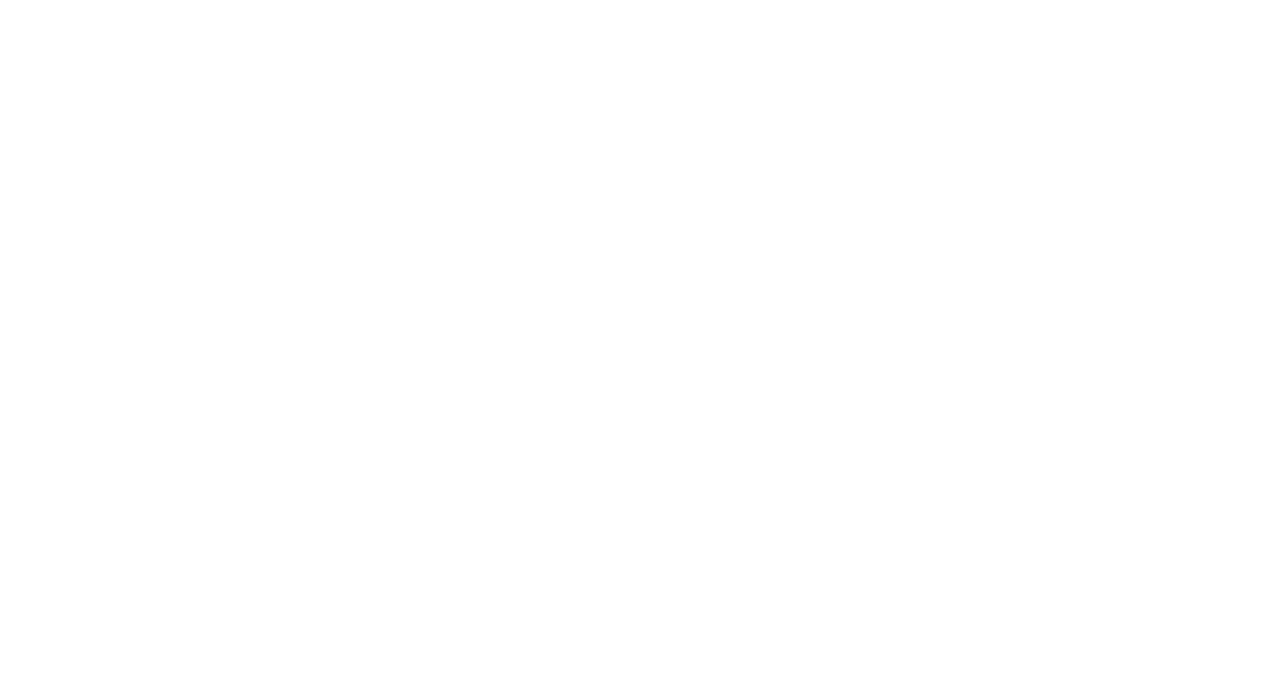
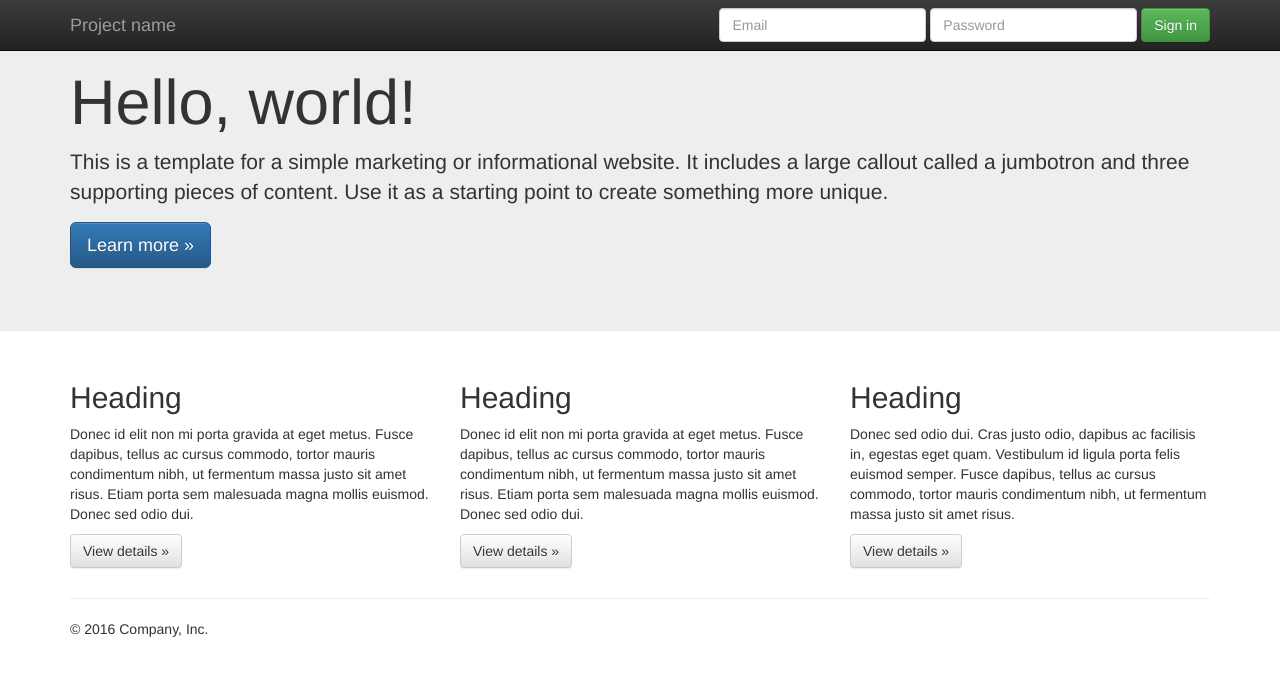
Before and after one commit to Dannerdk21/Projekt-1, a plain HTML site: page src/index.html in a window 1280 px wide. Drawn offline with Linux system fonts and the light colour scheme.

Commit message:
added bootstrap template

```diff
--- a/src/index.html
+++ b/src/index.html
@@ -21,7 +21,76 @@
 </head>
 
 <body>
+    <nav class="navbar navbar-inverse navbar-fixed-top">
+        <div class="container">
+            <div class="navbar-header">
+                <button type="button" class="navbar-toggle collapsed" data-toggle="collapse" data-target="#navbar" aria-expanded="false"
+                    aria-controls="navbar">
+            <span class="sr-only">Toggle navigation</span>
+            <span class="icon-bar"></span>
+            <span class="icon-bar"></span>
+            <span class="icon-bar"></span>
+          </button>
+                <a class="navbar-brand" href="#">Project name</a>
+            </div>
+            <div id="navbar" class="navbar-collapse collapse">
+                <form class="navbar-form navbar-right">
+                    <div class="form-group">
+                        <input type="text" placeholder="Email" class="form-control">
+                    </div>
+                    <div class="form-group">
+                        <input type="password" placeholder="Password" class="form-control">
+                    </div>
+                    <button type="submit" class="btn btn-success">Sign in</button>
+                </form>
+            </div>
+            <!--/.navbar-collapse -->
+        </div>
+    </nav>
 
+    <!-- Main jumbotron for a primary marketing message or call to action -->
+    <div class="jumbotron">
+        <div class="container">
+            <h1>Hello, world!</h1>
+            <p>This is a template for a simple marketing or informational website. It includes a large callout called a jumbotron
+                and three supporting pieces of content. Use it as a starting point to create something more unique.</p>
+            <p><a class="btn btn-primary btn-lg" href="#" role="button">Learn more &raquo;</a></p>
+        </div>
+    </div>
+
+    <div class="container">
+        <!-- Example row of columns -->
+        <div class="row">
+            <div class="col-md-4">
+                <h2>Heading</h2>
+                <p>Donec id elit non mi porta gravida at eget metus. Fusce dapibus, tellus ac cursus commodo, tortor mauris
+                    condimentum nibh, ut fermentum massa justo sit amet risus. Etiam porta sem malesuada magna mollis euismod.
+                    Donec sed odio dui. </p>
+                <p><a class="btn btn-default" href="#" role="button">View details &raquo;</a></p>
+            </div>
+            <div class="col-md-4">
+                <h2>Heading</h2>
+                <p>Donec id elit non mi porta gravida at eget metus. Fusce dapibus, tellus ac cursus commodo, tortor mauris
+                    condimentum nibh, ut fermentum massa justo sit amet risus. Etiam porta sem malesuada magna mollis euismod.
+                    Donec sed odio dui. </p>
+                <p><a class="btn btn-default" href="#" role="button">View details &raquo;</a></p>
+            </div>
+            <div class="col-md-4">
+                <h2>Heading</h2>
+                <p>Donec sed odio dui. Cras justo odio, dapibus ac facilisis in, egestas eget quam. Vestibulum id ligula porta
+                    felis euismod semper. Fusce dapibus, tellus ac cursus commodo, tortor mauris condimentum nibh, ut fermentum
+                    massa justo sit amet risus.</p>
+                <p><a class="btn btn-default" href="#" role="button">View details &raquo;</a></p>
+            </div>
+        </div>
+
+        <hr>
+
+        <footer>
+            <p>&copy; 2016 Company, Inc.</p>
+        </footer>
+    </div>
+    <!-- /container -->
 
 
 </body>
```
